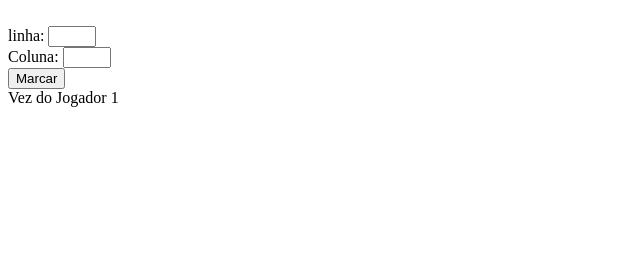
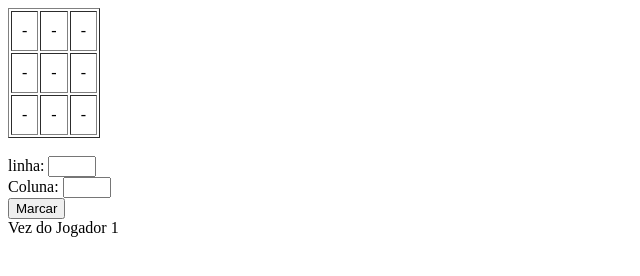
Before and after one commit to RodrigoLemes8/Gran-Faculdade-ADS, a plain HTML site: page Imersão JavaScript – Coleções e Funções/Jogo da Velha/index.html in a window 1280 px wide. Shown: the whole page, without its empty margins (0-640 px from the left). Drawn offline with Linux system fonts and the light colour scheme.

Commit message:
Criação das linhas e colunas

```diff
--- a/Imersão JavaScript – Coleções e Funções/Jogo da Velha/index.html
+++ b/Imersão JavaScript – Coleções e Funções/Jogo da Velha/index.html
@@ -6,14 +6,14 @@
     <link rel="stylesheet" href="./style.css" />
     <title>Jogo da Velha</title>
   </head>
-  <body>
+  <body onload="iniciar()">
     <div id="borad"></div>
     <br />
 
     linha: <input type="number" min="1" max="3" id="linha" /> <br />
     Coluna: <input type="number" min="1" max="3" id="coluna" /> <br />
 
-    <button>Marcar</button> <br />
+    <button onclick="jogar()">Marcar</button> <br />
     <div id="aviso">Vez do Jogador 1</div>
 
     <script src="/index.js"></script>
--- a/Imersão JavaScript – Coleções e Funções/Jogo da Velha/index.js
+++ b/Imersão JavaScript – Coleções e Funções/Jogo da Velha/index.js
@@ -1,5 +1,5 @@
 let tabuleiro
-let bord
+let borad
 let aviso
 let jogador
 let linha
@@ -10,20 +10,32 @@ let coluna
 
 function iniciar() {
   tabuleiro = []
-  bord = document.getElementById("borad")
+  borad = document.getElementById("borad")
   aviso = document.getElementById("aviso")
   jogador = 1
   for (let i = 0; i < 3 ; i++) {
-    tabuleiro[1] = [];
+    tabuleiro[i] = [];
     for(let j = 0; j < 3; j++){
       tabuleiro[i][j] = 0
 
     }
+  }
+exibir()
+}
 
+function exibir() {
+  let tabela = "<table cellpadding='10' border='1'>"
+  for(let i=0; i<3; i++ ){
+    tabela += "<tr>"
+
+    for(let j = 0; j <3; j++){
+      tabela += "<td>-</td>"
+    }
+    tabela += "</tr>"
   }
-}
-function exibir() {
 
+  tabela += "</table>"
+  borad.innerHTML = tabela
 }
 function jogar() {
 
```
